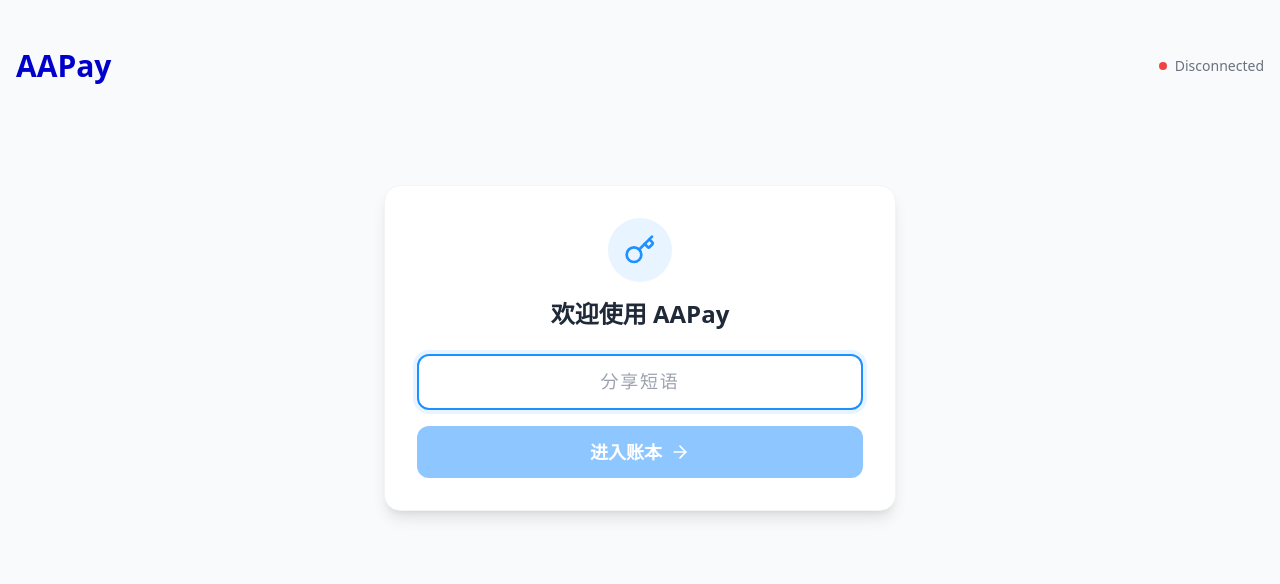
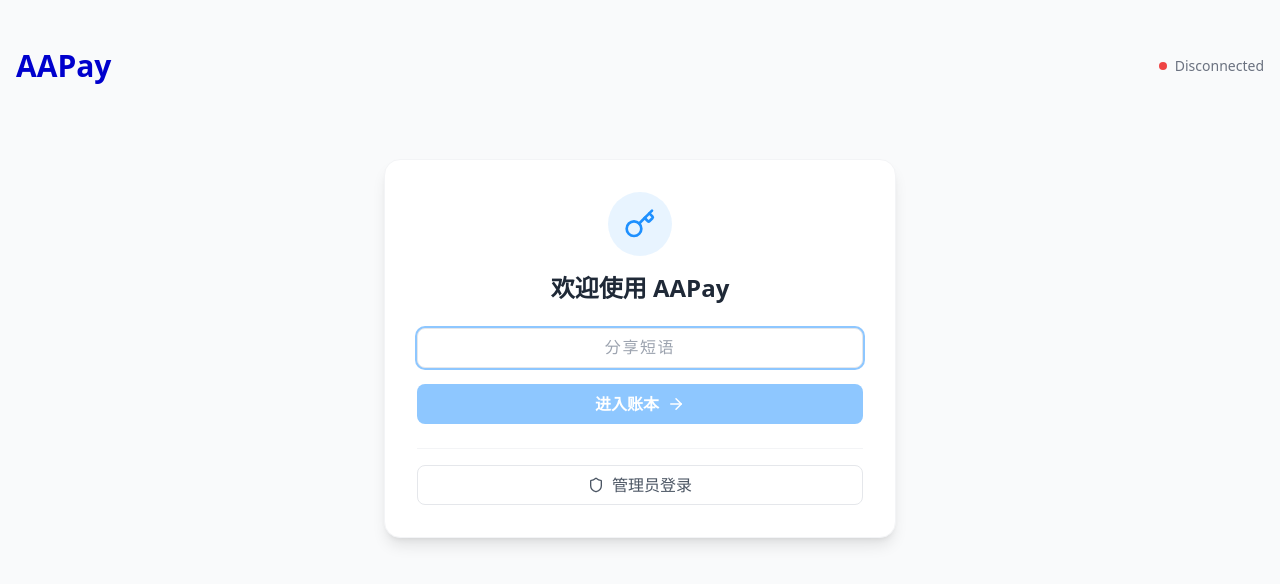
Before and after one commit to LYJW131/aapay, a React (Vite) app in the folder frontend/: page / in a window 1280 px wide. Shown: the top 584 px of the page. Built offline with nearby package versions, Linux system fonts and the light colour scheme; no server answers.

Commit message:
fix: 继续优化用户体验

```diff
--- a/frontend/src/components/AdminPanel.jsx
+++ b/frontend/src/components/AdminPanel.jsx
@@ -6,6 +6,12 @@
 
 const AdminPanel = ({ currentSession, onSessionChange, onLogout, isCollapsed, onCollapseChange, sessions, setSessions, phrases, setPhrases }) => {
     const { addNotification } = useNotification();
+
+    // 跟踪是否已经首次渲染，用于控制动画
+    const hasRendered = React.useRef(false);
+    useEffect(() => {
+        hasRendered.current = true;
+    }, []);
 
     // 保存折叠状态到 localStorage
     useEffect(() => {
@@ -177,8 +183,13 @@
                     </motion.div>
                 </h2>
                 <button
-                    onClick={(e) => { e.stopPropagation(); onLogout(); }}
-                    className="text-sm text-gray-500 hover:text-red-500 flex items-center gap-1"
+                    onClick={(e) => {
+                        e.stopPropagation();
+                        // 清除 token 后直接跳转
+                        localStorage.removeItem('aapay_token');
+                        window.location.href = '/oauth2/sign_out?rd=%2F';
+                    }}
+                    className="text-sm text-red-500 hover:text-red-600 flex items-center gap-1 px-3 py-1.5 border border-red-200 rounded-lg hover:bg-red-50 transition-colors"
                 >
                     <LogOut size={14} /> 登出
                 </button>
@@ -188,7 +199,8 @@
             <AnimatePresence initial={false}>
                 {!isCollapsed && (
                     <motion.div
-                        initial={false}
+                        key="content"
+                        initial={hasRendered.current ? { height: 0, opacity: 0 } : false}
                         animate={{ height: 'auto', opacity: 1 }}
                         exit={{ height: 0, opacity: 0 }}
                         transition={{ duration: 0.3, ease: 'easeInOut' }}
--- a/frontend/src/components/SharePhraseInput.jsx
+++ b/frontend/src/components/SharePhraseInput.jsx
@@ -1,5 +1,5 @@
 import React, { useState } from 'react';
-import { Key, ArrowRight, RefreshCw, LogOut } from 'lucide-react';
+import { Key, ArrowRight, RefreshCw, LogOut, Shield } from 'lucide-react';
 import * as api from '../services/api';
 import { useNotification } from './NotificationProvider';
 
@@ -7,6 +7,7 @@
     const { addNotification } = useNotification();
     const [phrase, setPhrase] = useState('');
     const [loading, setLoading] = useState(false);
+    const [adminLoading, setAdminLoading] = useState(false);
     const [error, setError] = useState('');
 
     const handleSubmit = async (e) => {
@@ -114,31 +115,53 @@
                             setError('');
                         }}
                         placeholder="分享短语"
-                        className="w-full px-4 py-3 border-2 border-gray-200 rounded-xl text-center text-lg font-mono tracking-widest focus:outline-none focus:border-primary focus:ring-4 focus:ring-primary/10 transition-all"
+                        className="w-full h-10 px-3 border border-gray-200 rounded-lg text-center font-mono tracking-widest focus:outline-none focus:ring-2 focus:ring-primary/50 transition-all"
                         maxLength={32}
                         autoFocus
                     />
                 </div>
 
-
                 <button
                     type="submit"
                     disabled={loading || phrase.length < 6}
-                    className="w-full bg-primary text-white py-3 rounded-xl font-bold text-lg hover:bg-primary-dark disabled:opacity-50 disabled:cursor-not-allowed transition-colors flex items-center justify-center gap-2"
+                    className="w-full h-10 bg-primary text-white rounded-lg font-bold hover:bg-primary-dark disabled:opacity-50 disabled:cursor-not-allowed transition-colors flex items-center justify-center gap-2"
                 >
                     {loading ? (
                         <>
-                            <RefreshCw size={20} className="animate-spin" />
+                            <RefreshCw size={18} className="animate-spin" />
                             验证中...
                         </>
                     ) : (
                         <>
                             进入账本
-                            <ArrowRight size={20} />
+                            <ArrowRight size={18} />
                         </>
                     )}
                 </button>
             </form>
+
+            <div className="mt-6 pt-4 border-t border-gray-100">
+                <button
+                    onClick={() => {
+                        setAdminLoading(true);
+                        window.location.href = '/oauth2/sign_in?rd=%2F';
+                    }}
+                    disabled={adminLoading}
+                    className="w-full h-10 flex items-center justify-center gap-2 text-gray-600 hover:text-primary border border-gray-200 rounded-lg hover:border-primary/50 transition-colors disabled:opacity-50"
+                >
+                    {adminLoading ? (
+                        <>
+                            <RefreshCw size={16} className="animate-spin" />
+                            跳转中...
+                        </>
+                    ) : (
+                        <>
+                            <Shield size={16} />
+                            管理员登录
+                        </>
+                    )}
+                </button>
+            </div>
         </div>
     );
 };
```
